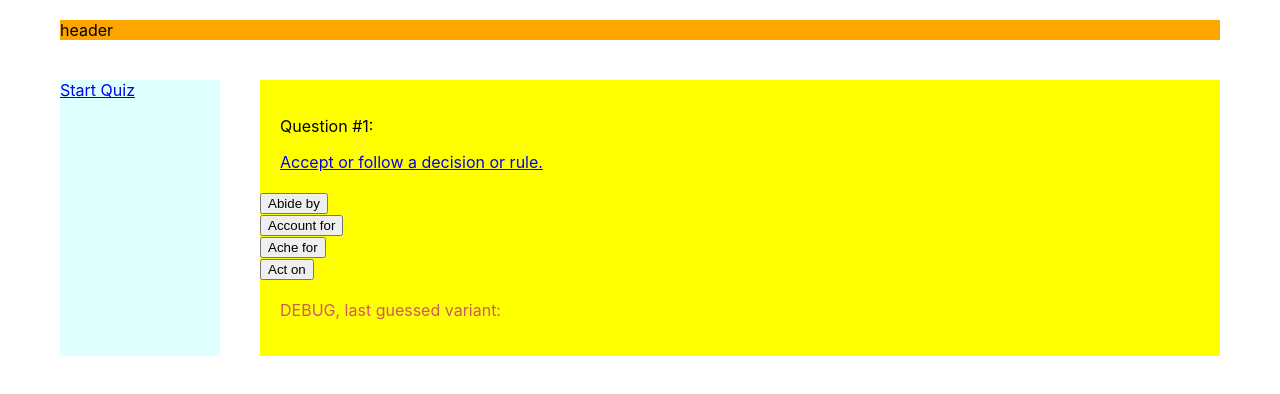
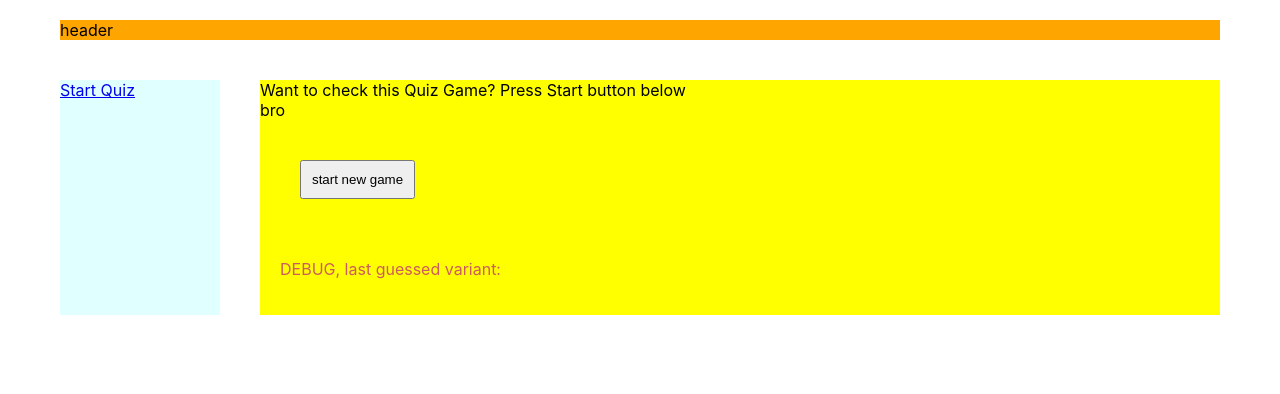
Before and after one commit to kindheart-is-good/education-entertainment, a React (Create React App) app: page /quiz in a window 1280 px wide. Shown: the top 394 px of the page. Built offline with nearby package versions, Linux system fonts and the light colour scheme.

Commit message:
Add a start button for the Quiz to restart the game.

```diff
--- a/src/components/Quiz/Quiz.jsx
+++ b/src/components/Quiz/Quiz.jsx
@@ -15,27 +15,26 @@ class Quiz extends React.Component {
     }
 
     getQuestion() {
-        if (!this.state.isQuizGameActivated)
+        if (this.state.isQuizGameActivated)
         {
-            this.activateNewQuizGame();
-            return <div><p>Get ready...</p></div>
+            return <QuizQuestion questionText={this.props.currentQuestion.questionText}
+                                 id={this.props.currentQuestion.id}
+            />
         }
-        return <QuizQuestion questionText={this.props.currentQuestion.questionText}
-                             id={this.props.currentQuestion.id} />
+        return <div>Want to check this Quiz Game? Press Start button below</div>
     }
 
     getVariantsForQuestion() {
-        if (!this.state.isQuizGameActivated)
+        if (this.state.isQuizGameActivated)
         {
-            this.activateNewQuizGame();
-            return <div><p>good luck, have fun!</p></div>
+            return this.props.currentQuestion.variants
+                .map(v => <div key={v.variantNumber}>
+                    <button onClick={ ()=>{this.props.analyzeUsersAnswer(v, this.props.currentQuestion.id)} } >
+                        { v.verbAndParticle }
+                    </button>
+                </div>)
         }
-        return this.props.currentQuestion.variants
-            .map(v => <div key={v.variantNumber}>
-                <button onClick={ ()=>{this.props.analyzeUsersAnswer(v, this.props.currentQuestion.id)} } >
-                    { v.verbAndParticle }
-                </button>
-            </div>)
+        return <div>bro</div>
     }
 
     activateNewQuizGame = () => {
@@ -54,6 +53,12 @@ class Quiz extends React.Component {
 
                 { this.getVariantsForQuestion() }
 
+                <div>
+                    <button onClick={ ()=>{this.activateNewQuizGame()} } className={styles.buttonStart}>
+                        start new game
+                    </button>
+                </div>
+
                 {/* DEBUG: */}
                 <div style={{ padding: "20px", color: "indianred" }}>
                     DEBUG, last guessed variant:
--- a/src/components/Quiz/Quiz.module.css
+++ b/src/components/Quiz/Quiz.module.css
@@ -3,3 +3,8 @@
     background-color: yellow;
     margin: 20px;
 }
+
+.buttonStart {
+    margin: 40px;
+    padding: 10px;
+}
```
